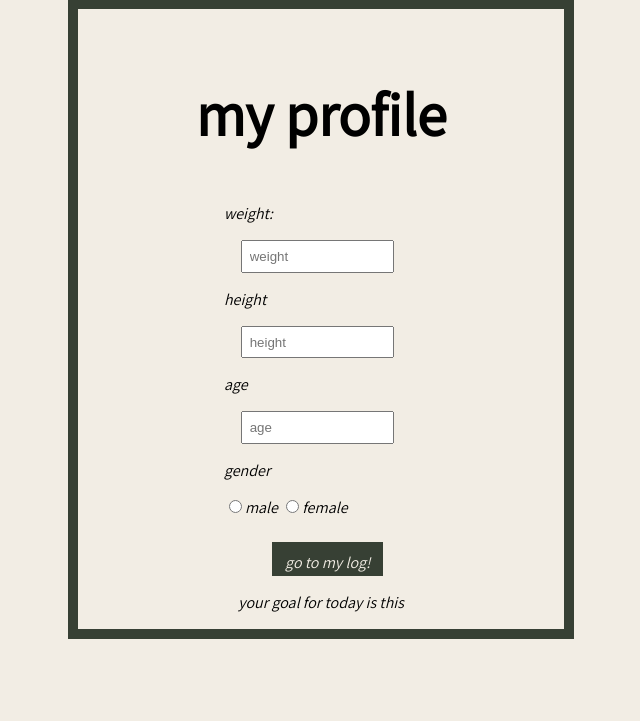
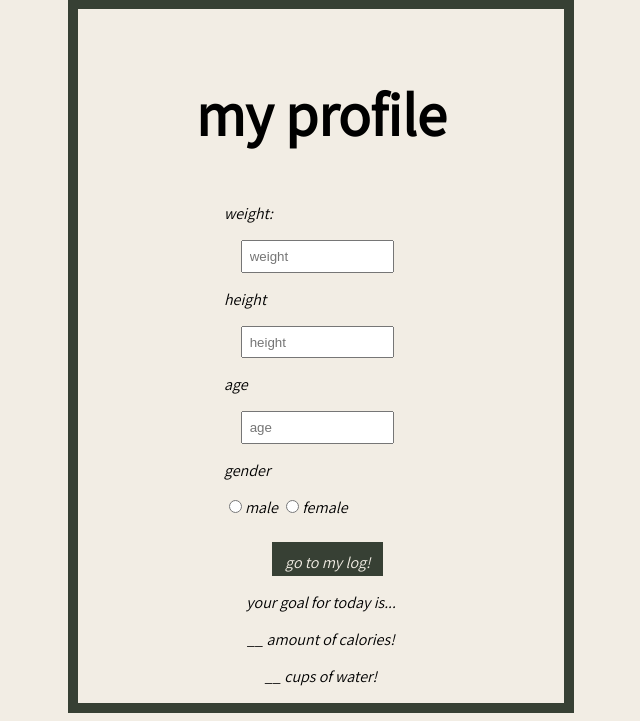
Before and after one commit to trisaleung/lifestyleapp, a Python web app: template templates/profile.html in a window 1280 px wide. Shown: the part 350-1071 px from the top of the page, without its empty margins (319-959 px from the left). Before the commit the page ends 989 px from the top, so only its background shows below. Run offline with Jinja, Linux system fonts and the light colour scheme; the template is opened without the code that fills it, so the values that code supplies are empty.

Commit message:
modified

```diff
--- a/styles/style.css
+++ b/styles/style.css
@@ -115,11 +115,8 @@ input[name="submitbutton"]:hover {
 
 /*giant box in the nav page log page*/
 #nav_bar_borders {
-<<<<<<< HEAD
   /* height: 100%;
-=======
   height: 80%;
->>>>>>> af4b894639702c88b98280b85cbf9c1754c3b09d
   width: 104%;
   margin-left: -2%; */
   background-color: #374034;
--- a/templates/log.html
+++ b/templates/log.html
@@ -39,7 +39,7 @@
     </div>
 
     <div class = "menu" id = "lunch">
-        <h2 id="options">lunch</h2>
+      <h2 id="options">lunch</h2>
         <input type="text" placeholder="Search..">
         <input type="submit" name="submitbutton" value="enter">
         </div>
@@ -66,6 +66,7 @@
         <input type="text" name="amountofwater" placeholder="x cups of water">
         <input type="submit" name="submitbutton" value="enter">
         <p>You've had {{amountofwater}} cups of water today!</p>
+        <p>You need more!</p>
       </form>
     </div>
   </div>
--- a/templates/profile.html
+++ b/templates/profile.html
@@ -38,7 +38,9 @@
         <a href="/log" id = "logbutton"><div id="logbuttontext">go to my log!</div></a>
       </div>
 
-      <p id = "goal">your goal for today is this</p>
+      <p id = "goal">your goal for today is...</p>
+      <p id = "goal"> __ amount of calories!</p>
+      <p id = "goal"> __ cups of water!</p>
     </div>
 
   </body>
```
Also changed, not shown: main.py (+2 -5 lines), 1 other file.
